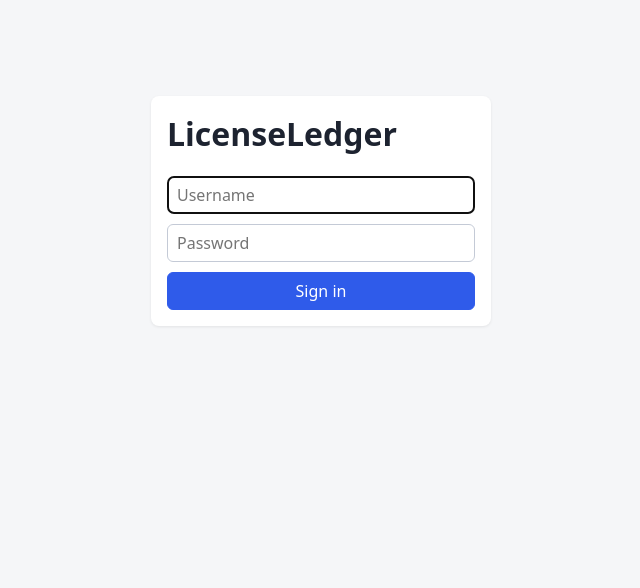
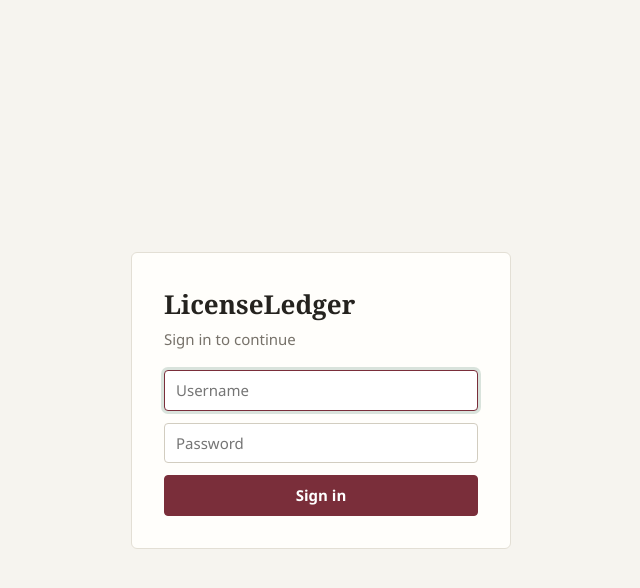
Before and after one commit to SamikshaBN/License-Ledger, a Next.js app: page /login in a window 1280 px wide. Shown: the top 588 px of the page, without its empty margins (319-959 px from the left). Built offline with nearby package versions, Linux system fonts and the light colour scheme.

Commit message:
modifying the UI design

```diff
--- a/app/globals.css
+++ b/app/globals.css
@@ -1,33 +1,116 @@
+:root {
+  --bg: #f6f4ef;
+  --card: #fffefb;
+  --border: #e3dfd5;
+  --text: #25231f;
+  --muted: #77726a;
+  --primary: #7a2e3a;
+  --primary-dark: #5f222c;
+  --danger: #b4432f;
+  --sidebar: #22251f;
+  --radius: 6px;
+}
 * { box-sizing: border-box; }
-body { margin: 0; font-family: system-ui, sans-serif; background: #f5f6f8; color: #1d2330; }
+body {
+  margin: 0;
+  font-family: "Segoe UI", system-ui, -apple-system, Roboto, sans-serif;
+  background: var(--bg);
+  color: var(--text);
+  font-size: 15px;
+  line-height: 1.5;
+  -webkit-font-smoothing: antialiased;
+}
+.muted { color: var(--muted); }
+
+/* ---------- layout ---------- */
 .shell { display: flex; min-height: 100vh; }
-.nav { width: 210px; background: #1d2330; color: #fff; padding: 16px; display: flex; flex-direction: column; gap: 4px; }
-.nav h2 { margin: 0 0 12px; font-size: 18px; }
-.nav a, .nav button { color: #cfd6e4; text-decoration: none; padding: 8px 10px; border-radius: 6px; background: none; border: 0; text-align: left; font: inherit; cursor: pointer; }
-.nav a:hover, .nav button:hover { background: #2d3548; color: #fff; }
-.nav .who { margin-top: auto; font-size: 12px; color: #8b95ab; }
-main { flex: 1; padding: 24px; max-width: 1100px; }
-h1 { margin-top: 0; }
-.card { background: #fff; border-radius: 8px; padding: 16px; margin-bottom: 16px; box-shadow: 0 1px 3px rgba(0,0,0,.08); }
-.grid { display: grid; grid-template-columns: repeat(auto-fit, minmax(150px, 1fr)); gap: 12px; }
-.stat b { display: block; font-size: 28px; }
-table { width: 100%; border-collapse: collapse; background: #fff; }
-th, td { text-align: left; padding: 8px; border-bottom: 1px solid #e6e9ef; font-size: 14px; vertical-align: top; }
-th { background: #eef0f5; }
-input, select, button.btn { font: inherit; padding: 7px 9px; border: 1px solid #c4cad6; border-radius: 6px; background: #fff; }
-button.btn { background: #2f5bea; color: #fff; border-color: #2f5bea; cursor: pointer; }
-button.btn.danger { background: #c62828; border-color: #c62828; }
-button.btn.ghost { background: #fff; color: #2f5bea; }
+.nav {
+  width: 240px; flex-shrink: 0; background: var(--sidebar); color: #fff;
+  padding: 20px 14px; display: flex; flex-direction: column; gap: 2px;
+  position: sticky; top: 0; height: 100vh; overflow-y: auto;
+}
+.brand { padding: 2px 12px 22px; font-family: Georgia, "Times New Roman", serif; font-size: 20px; letter-spacing: .01em; color: #f3efe6; }
+.nav a, .nav button {
+  display: block; color: #b9b6aa; text-decoration: none; padding: 9px 12px; border-radius: 4px;
+  background: none; border: 0; text-align: left; font: inherit; font-size: 14px; cursor: pointer;
+}
+.nav a:hover, .nav button:hover { background: #2d3129; color: #fff; }
+.nav a.active { background: #2d3129; color: #fff; box-shadow: inset 3px 0 0 #6fae8f; }
+.nav .spacer { flex: 1; }
+.nav .who { padding: 12px 12px 0; margin-top: 6px; border-top: 1px solid #353a31; font-size: 12px; color: #8d897d; }
+main { flex: 1; min-width: 0; padding: 32px 36px; max-width: 1200px; }
+h1 { font-family: Georgia, "Times New Roman", serif; font-size: 28px; font-weight: 700; margin: 0 0 20px; }
+h2 { font-size: 18px; margin: 28px 0 12px; }
+h3 { font-size: 16px; margin: 0 0 8px; }
+
+/* ---------- cards and stats ---------- */
+.card {
+  background: var(--card); border: 1px solid var(--border); border-radius: var(--radius);
+  padding: 18px; margin-bottom: 16px;
+}
+.grid { display: grid; grid-template-columns: repeat(auto-fit, minmax(170px, 1fr)); gap: 14px; margin-bottom: 8px; }
+.stat { color: var(--muted); font-size: 14px; margin-bottom: 0; }
+.stat b { display: block; font-size: 30px; line-height: 1.1; margin-bottom: 4px; color: var(--text); }
+
+/* ---------- tables ---------- */
+table {
+  width: 100%; border-collapse: separate; border-spacing: 0; background: #fff;
+  border: 1px solid var(--border); border-radius: var(--radius); overflow: hidden; font-size: 14px;
+}
+th {
+  text-align: left; padding: 10px 14px; background: #f1eee6; color: var(--muted);
+  font-size: 12px; text-transform: uppercase; letter-spacing: .04em; font-weight: 600;
+  border-bottom: 1px solid var(--border);
+}
+td { padding: 11px 14px; border-bottom: 1px solid #eeebe2; vertical-align: middle; }
+tbody tr:last-child td { border-bottom: 0; }
+tbody tr:hover td { background: #faf8f2; }
+
+/* ---------- forms and buttons ---------- */
+input, select {
+  font: inherit; padding: 8px 11px; min-height: 38px; border: 1px solid #d2cdc0;
+  border-radius: 4px; background: #fff; color: inherit;
+}
+input:focus, select:focus { outline: none; border-color: var(--primary); box-shadow: 0 0 0 3px rgba(47, 107, 79, .18); }
+input[type="checkbox"] { min-height: 0; accent-color: var(--primary); }
+form.row { display: flex; flex-wrap: wrap; gap: 10px; align-items: center; }
+button.btn {
+  font: inherit; font-weight: 600; padding: 8px 14px; min-height: 38px; border-radius: 4px;
+  border: 1px solid var(--primary); background: var(--primary); color: #fff; cursor: pointer;
+  transition: background .15s, border-color .15s;
+}
+button.btn:hover { background: var(--primary-dark); border-color: var(--primary-dark); }
+button.btn.ghost { background: #fff; color: var(--primary); border-color: #d2cdc0; }
+button.btn.ghost:hover { background: #f1f6f3; border-color: var(--primary); }
+button.btn.danger { background: var(--danger); border-color: var(--danger); }
+button.btn.danger:hover { background: #963523; border-color: #963523; }
 button.btn:disabled { opacity: .5; cursor: not-allowed; }
-form.row { display: flex; flex-wrap: wrap; gap: 8px; align-items: center; }
-.msg { padding: 8px 12px; border-radius: 6px; margin: 8px 0; }
-.msg.ok { background: #e3f6e8; color: #1b6b2f; }
-.msg.err { background: #fde7e7; color: #a32020; }
-.badge { padding: 2px 8px; border-radius: 10px; font-size: 12px; background: #e6e9ef; }
-.badge.available, .badge.active { background: #e3f6e8; color: #1b6b2f; }
-.badge.assigned { background: #e5edff; color: #1e44b8; }
-.badge.repair { background: #fff2d6; color: #8a5a00; }
-.badge.retired, .badge.offboarded { background: #eee; color: #666; }
+
+/* ---------- messages and badges ---------- */
+.msg { padding: 10px 14px; border-radius: 4px; margin: 10px 0; font-size: 14px; border: 1px solid transparent; }
+.msg.ok { background: #edf5ef; color: #245640; border-color: #c6dccd; }
+.msg.err { background: #fbeeea; color: #8f3524; border-color: #ecc9bf; }
+.badge { display: inline-block; padding: 2px 10px; border-radius: 3px; font-size: 12px; font-weight: 600; background: #ece9e0; color: #5d5950; }
+.badge.available, .badge.active { background: #e0eee5; color: #245640; }
+.badge.assigned { background: #e9e4d4; color: #5c4b1d; }
+.badge.repair { background: #f6e3cf; color: #8a4b12; }
+.badge.retired, .badge.offboarded { background: #e4e1d8; color: #6a665d; }
 pre { margin: 0; font-size: 12px; white-space: pre-wrap; }
-.login { max-width: 340px; margin: 12vh auto; }
-.login form { display: flex; flex-direction: column; gap: 10px; }
+details summary { cursor: pointer; color: var(--primary); }
+
+/* ---------- login ---------- */
+.login-wrap { min-height: 100vh; display: grid; place-items: center; padding: 24px; }
+.login { width: 100%; max-width: 380px; padding: 32px; margin: 0; }
+.login h1 { font-size: 26px; margin-bottom: 4px; }
+.login p { margin: 0 0 20px; }
+.login form { display: flex; flex-direction: column; gap: 12px; }
+.login button.btn { width: 100%; }
+
+/* ---------- small screens ---------- */
+@media (max-width: 800px) {
+  .shell { flex-direction: column; }
+  .nav { width: 100%; height: auto; position: static; flex-direction: row; flex-wrap: wrap; align-items: center; }
+  .nav .brand { width: 100%; padding-bottom: 8px; }
+  .nav .spacer, .nav .who { display: none; }
+  main { padding: 20px 16px; }
+}
--- a/app/login/page.js
+++ b/app/login/page.js
@@ -20,8 +20,10 @@ export default function LoginPage() {
     } finally { setBusy(false); }
   }
   return (
+    <div className="login-wrap">
       <div className="login card">
         <h1>LicenseLedger</h1>
+        <p className="muted">Sign in to continue</p>
         <form onSubmit={submit}>
           <input placeholder="Username" value={form.username} onChange={(e) => setForm({ ...form, username: e.target.value })} autoFocus />
           <input placeholder="Password" type="password" value={form.password} onChange={(e) => setForm({ ...form, password: e.target.value })} />
@@ -29,5 +31,6 @@ export default function LoginPage() {
         </form>
         {error && <div className="msg err">{error}</div>}
       </div>
+    </div>
   );
 }
```
Also changed, not shown: app/dashboard/software/page.js (+12 -10 lines), components/Nav.js (+16 -4 lines). Lines whose indentation alone changed are shown as unchanged.
